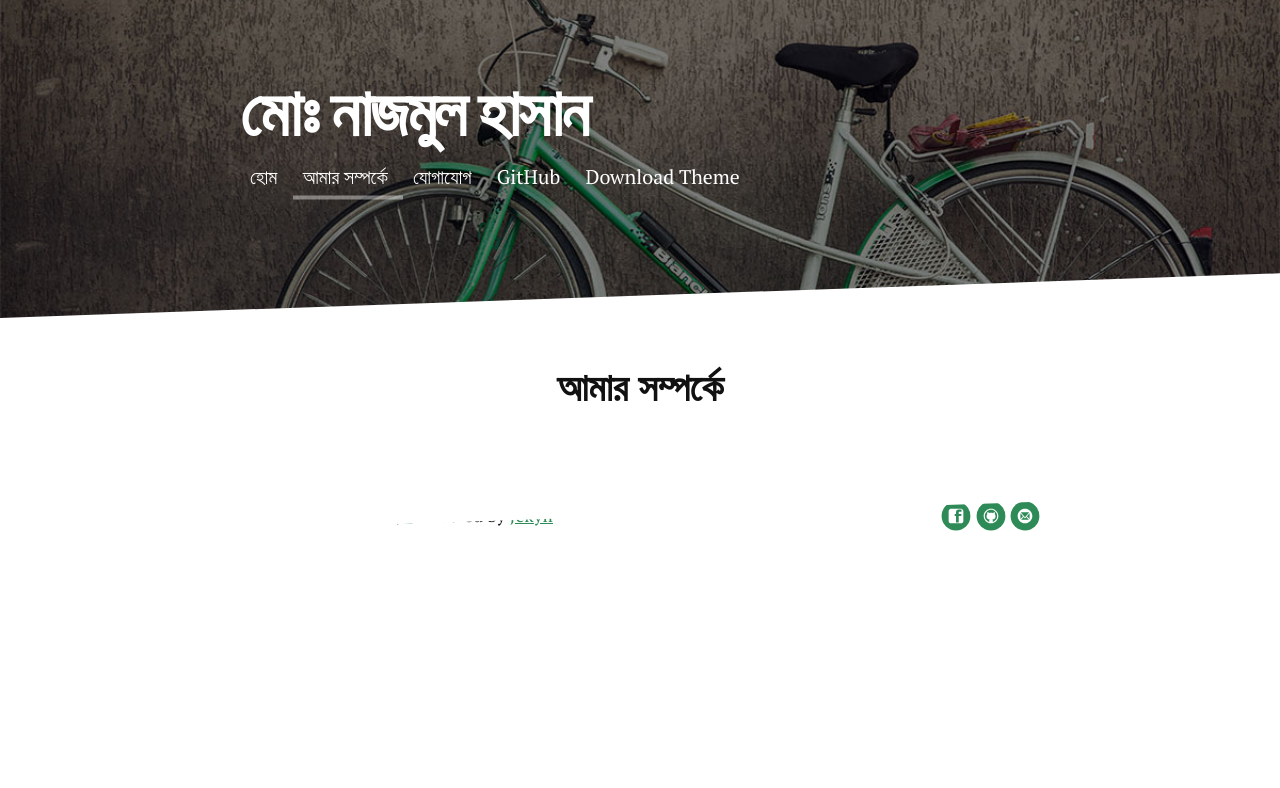
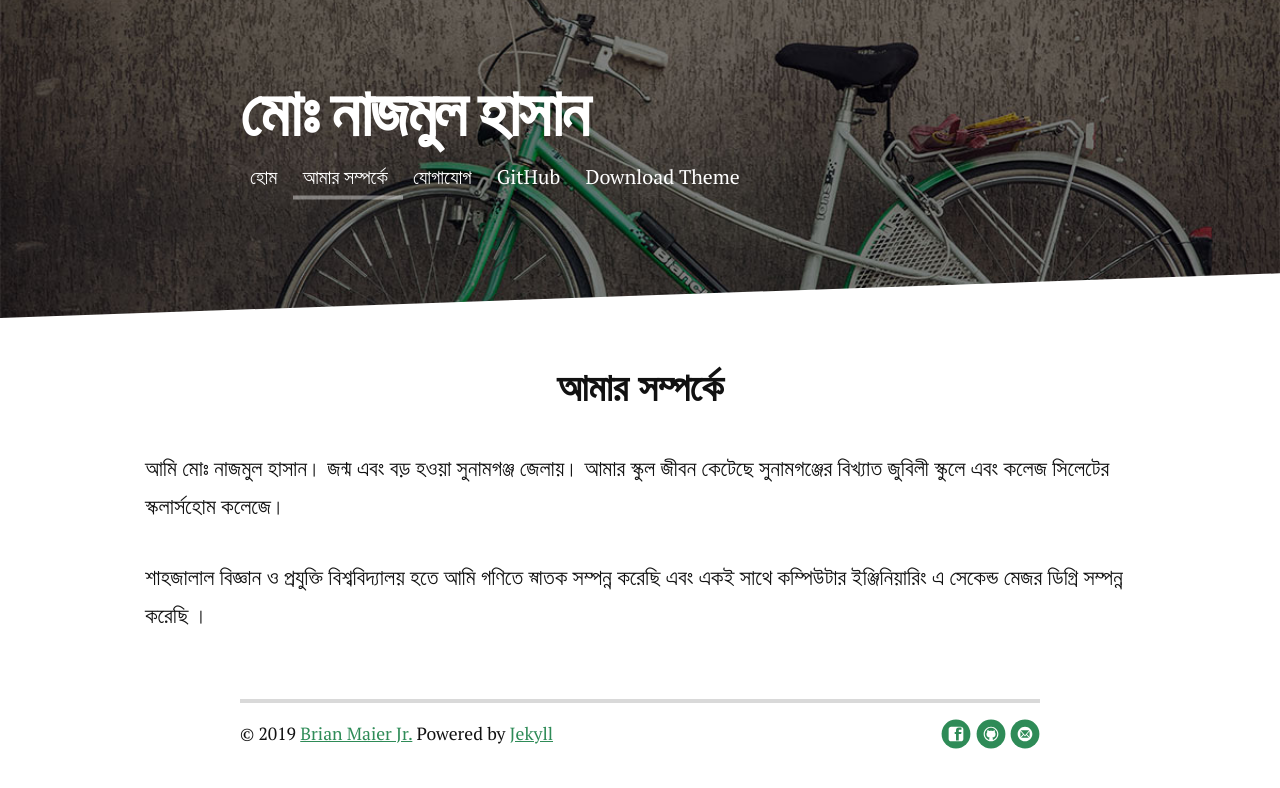
Before and after one commit to farhapartex/farhapartex.github.io, a Jekyll site: the page built from about.md, in a window 1280 px wide. Shown: the top 788 px of the page. Built offline with Jekyll 4.4.1, drawn with Linux system fonts in a browser that asks for light colours; nearby versions of some CDN libraries.

Commit message:
Update from Forestry.io farhapartex@gmail.com updated about.md

```diff
--- a/about.md
+++ b/about.md
@@ -4,3 +4,7 @@ title: আমার সম্পর্কে
 
 ---
 ### <center class="pageTitle">আমার সম্পর্কে</center>
+
+আমি মোঃ নাজমুল হাসান। জন্ম এবং বড় হওয়া সুনামগঞ্জ জেলায়। আমার স্কুল জীবন কেটেছে সুনামগঞ্জের বিখ্যাত জুবিলী স্কুলে এবং কলেজ সিলেটের স্কলার্সহোম কলেজে।
+
+শাহজালাল বিজ্ঞান ও প্রযুক্তি বিশ্ববিদ্যালয় হতে আমি গণিতে স্নাতক সম্পন্ন করেছি এবং একই সাথে কম্পিউটার ইঞ্জিনিয়ারিং এ সেকেন্ড মেজর ডিগ্রি সম্পন্ন করেছি ।
```
